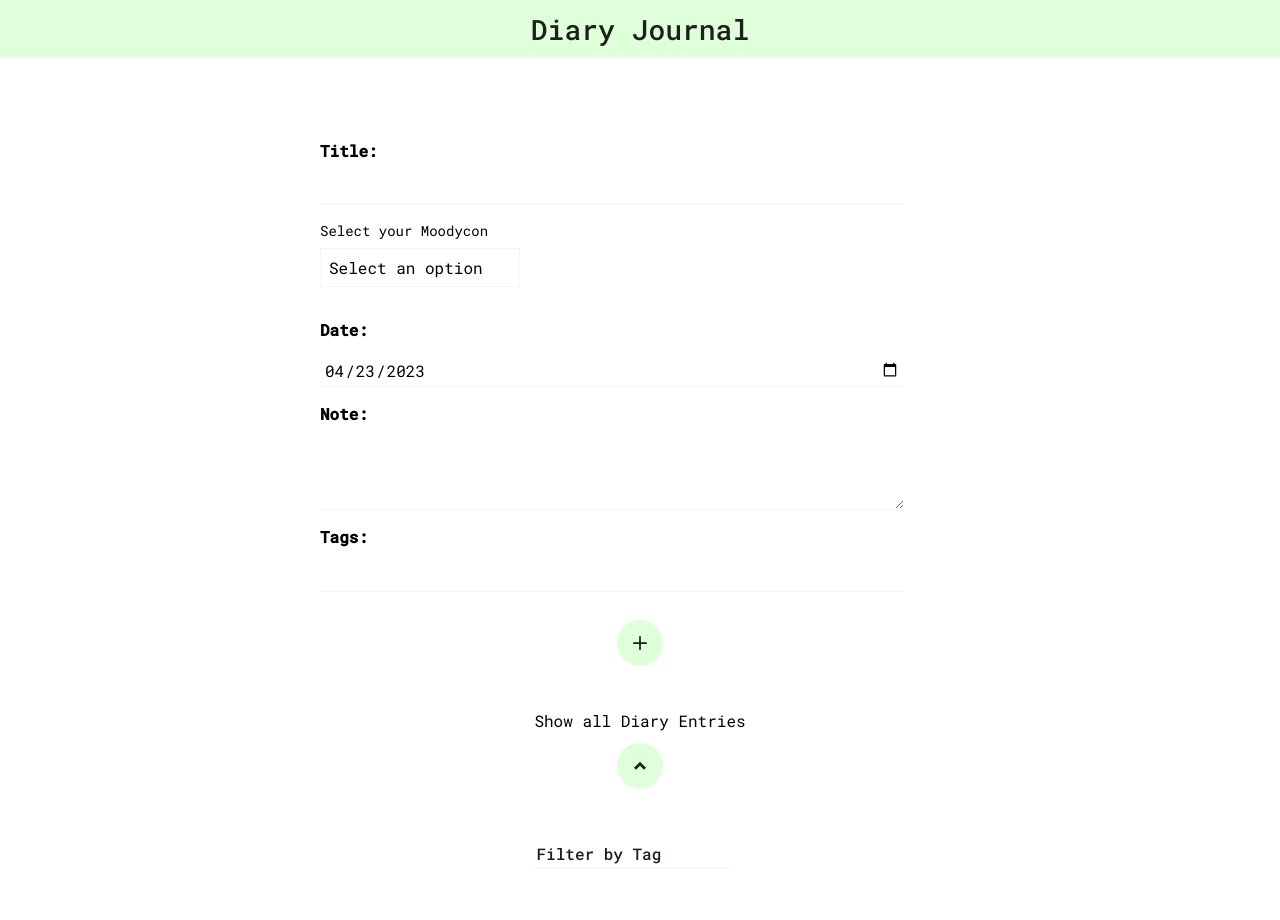
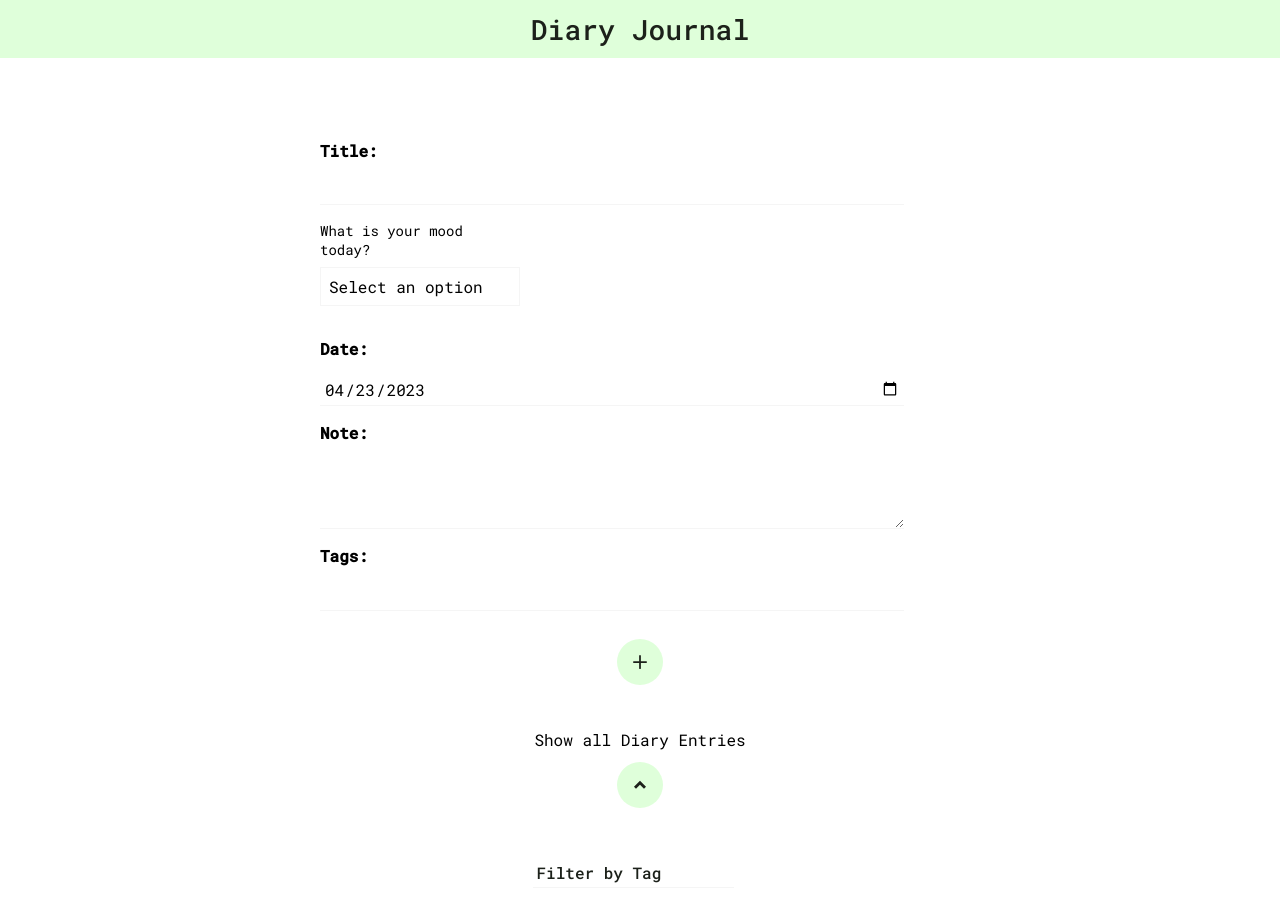
Before and after one commit to martinstraussberger/diary-app, a React (Create React App) app: page / in a window 1280 px wide. Built offline with nearby package versions, Linux system fonts and the light colour scheme.

Commit message:
renamed moodycon to MoodIcon

```diff
--- a/src/components/Entry/NewEntry.tsx
+++ b/src/components/Entry/NewEntry.tsx
@@ -12,7 +12,7 @@ import {
 } from '../../shared/components/UIElements/utils/Icons';
 
 import { SelectDropdownMenu } from '../../shared/components/FormElements/SelectDropdownMenu';
-import { moodycons } from '../../shared/util/moodiconList';
+import { MoodIcon } from '../../shared/util/moodiconList';
 
 import './NewEntry.css';
 import '../../shared/components/FormElements/Button.css';
@@ -73,9 +73,9 @@ export const NewEntry: React.FC = () => {
             onChange={(event) => setTitle(event.target.value)}
           />
           <SelectDropdownMenu
-            options={moodycons}
+            options={MoodIcon}
             onChange={setSelectedOption}
-            label='Select your Moodycon'
+            label='What is your mood today?'
             value={selectedOption}
           />
           <Input
--- a/src/shared/components/FormElements/SelectDropdownMenu.tsx
+++ b/src/shared/components/FormElements/SelectDropdownMenu.tsx
@@ -31,12 +31,11 @@ export const SelectDropdownMenu: React.FC<SelectDropdownMenuProps<Option>> = ({
 
   useEffect(() => {
     if (isOpen) {
+    } else {
       document.addEventListener('mousedown', handleClickOutside);
-    } else {
-      document.removeEventListener('mousedown', handleClickOutside);
     }
     return () => {
-      document.removeEventListener('mousedown', handleClickOutside);
+      document.addEventListener('mousedown', handleClickOutside);
     };
   }, [isOpen]);
 
--- a/src/shared/util/moodiconList.tsx
+++ b/src/shared/util/moodiconList.tsx
@@ -1,6 +1,6 @@
 import { Option } from '../../interfaces/interfaces';
 
-export const moodycons: Option[] = [
+export const MoodIcon: Option[] = [
   { value: '😁', label: 'Very Happy' },
   { value: '😄', label: 'Happy' },
   { value: '🙂', label: 'Neutral' },
```
